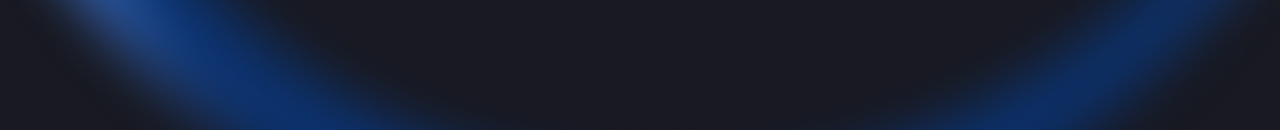
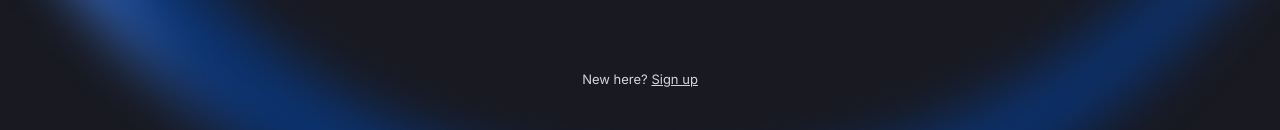
Before and after one commit to douji-hub/Stamind, a Next.js app: page /auth/login in a window 1280 px wide. Shown: the part 667-797 px from the top of the page. Built offline with nearby package versions, Linux system fonts and the light colour scheme.

Commit message:
Feat/1015 新增註冊link

```diff
--- a/components/auth/login/LogInForm.tsx
+++ b/components/auth/login/LogInForm.tsx
@@ -1,4 +1,6 @@
 "use client";
+
+import Link from "next/link";
 
 import { useState } from "react";
 import EmailInputSection from "@/components/auth/login/form/Email-Input";
@@ -24,6 +26,15 @@ const LogInForm = () => {
           setInputEmail={setInputEmail}
           setIsRegister={setIsRegister}
         />
+        <div className="flex justify-center mt-[7.75rem] w-full ">
+          <p className="text-[13px] text-[#D2D3E0]">New here?&nbsp;</p>
+          <Link
+            className=" text-[13px] text-[#D2D3E0] underline"
+            href="/auth/signUp"
+          >
+            Sign up
+          </Link>
+        </div>
       </div>
 
       {/* Password Section */}
```
